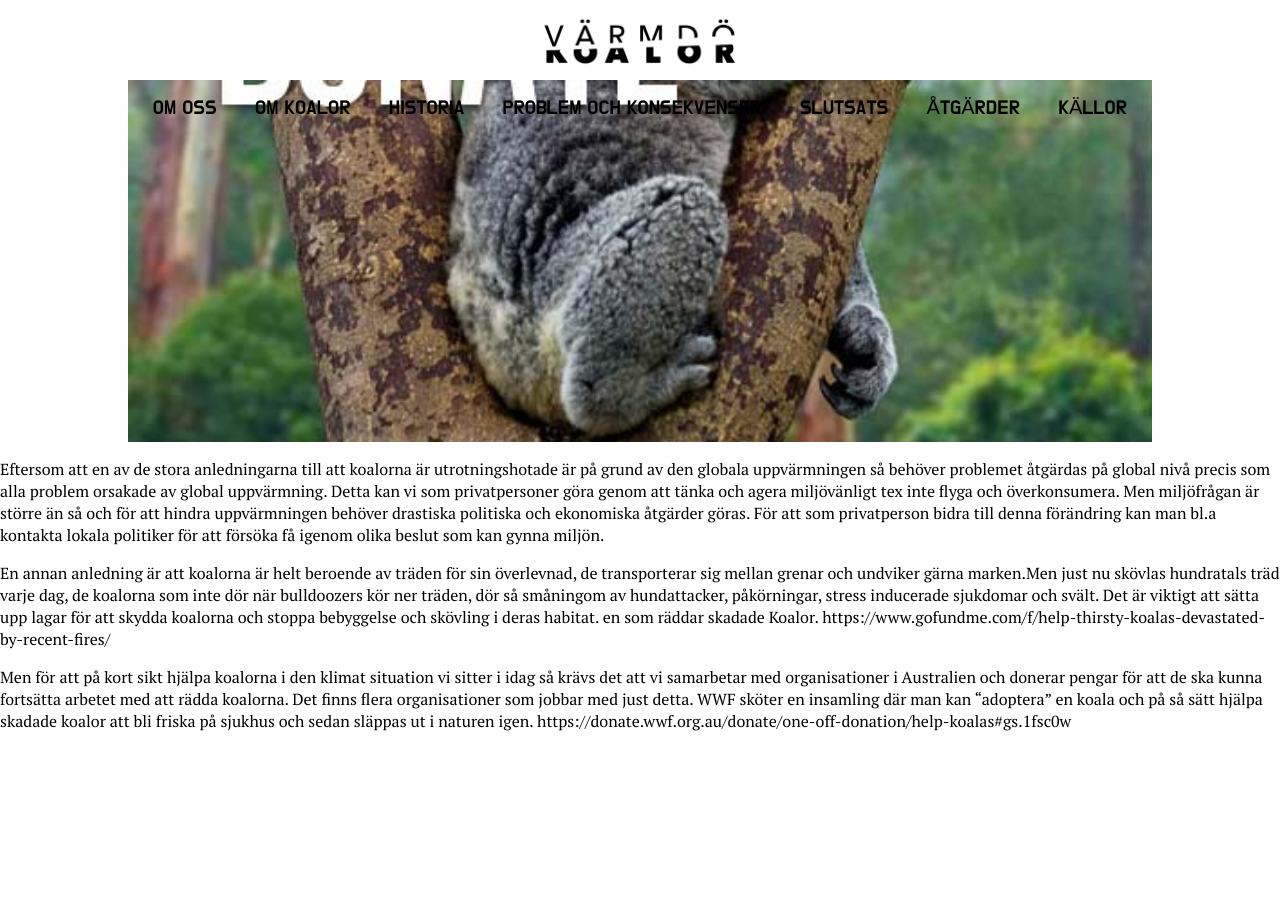
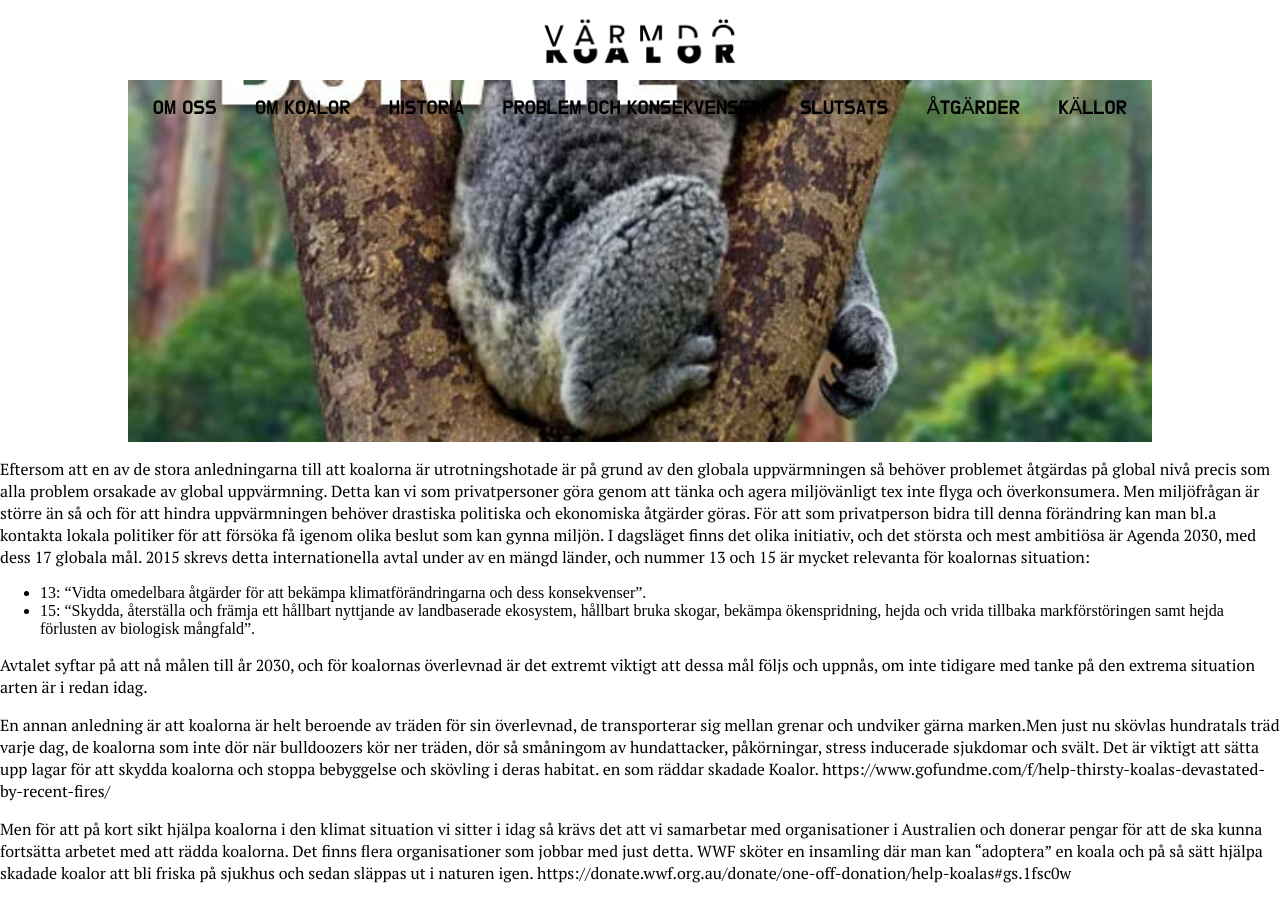
Before and after one commit to limbero/stackars-koalorna, a Jekyll site: the page built from _atgarder/atgarder.md, in a window 1280 px wide and 900 px high, scrolled down 1128 px. Built offline with Jekyll 4.4.1, drawn with Linux system fonts in a browser that asks for light colours; comment, search, counter and statistics services are not loaded; before the commit the page ends 1876 px from its top, so only the background shows below that.

Commit message:
Update atgarder.md

```diff
--- a/_atgarder/atgarder.md
+++ b/_atgarder/atgarder.md
@@ -9,7 +9,12 @@ Det är dock inte människorna som har drabbats hårdast av katastrofen, utan dj
 # Vad kan vi göra?
 <img alt="Bild på koala med uppmaningen att donera" src="{{ site.baseurl }}/assets/Donatakoalas.jpg" style="width: 80%; display: block; margin: 0 auto;">
 
-Eftersom att en av de stora anledningarna till att koalorna är utrotningshotade är på grund av den globala uppvärmningen så behöver problemet åtgärdas på global nivå precis som alla problem orsakade av global uppvärmning. Detta kan vi som privatpersoner göra genom att tänka och agera miljövänligt tex inte flyga och överkonsumera. Men miljöfrågan är större än så och för att hindra uppvärmningen behöver drastiska politiska och ekonomiska åtgärder göras. För att som privatperson bidra till denna förändring kan man bl.a kontakta lokala politiker för att försöka få igenom olika beslut som kan gynna miljön.
+Eftersom att en av de stora anledningarna till att koalorna är utrotningshotade är på grund av den globala uppvärmningen så behöver problemet åtgärdas på global nivå precis som alla problem orsakade av global uppvärmning. Detta kan vi som privatpersoner göra genom att tänka och agera miljövänligt tex inte flyga och överkonsumera. Men miljöfrågan är större än så och för att hindra uppvärmningen behöver drastiska politiska och ekonomiska åtgärder göras. För att som privatperson bidra till denna förändring kan man bl.a kontakta lokala politiker för att försöka få igenom olika beslut som kan gynna miljön. I dagsläget finns det olika initiativ, och det största och mest ambitiösa är Agenda 2030, med dess 17 globala mål. 2015 skrevs detta internationella avtal under av en mängd länder, och nummer 13 och 15 är mycket relevanta för koalornas situation:
+- 13: “Vidta omedelbara åtgärder för att bekämpa klimatförändringarna och dess konsekvenser”.
+- 15: “Skydda, återställa och främja ett hållbart nyttjande av landbaserade ekosystem, hållbart bruka skogar, bekämpa ökenspridning, hejda och vrida tillbaka markförstöringen samt hejda förlusten av biologisk mångfald”.
+
+Avtalet syftar på att nå målen till år 2030, och för koalornas överlevnad är det extremt viktigt att dessa mål följs och uppnås, om inte tidigare med tanke på den extrema situation arten är i redan idag.
+
 
 En annan anledning är att koalorna är helt beroende av träden för sin överlevnad, de transporterar sig mellan grenar och undviker gärna marken.Men just nu skövlas hundratals träd varje dag, de koalorna som inte dör när bulldoozers kör ner träden, dör så småningom av hundattacker, påkörningar, stress inducerade sjukdomar och svält. Det är viktigt att sätta upp lagar för att skydda koalorna och stoppa bebyggelse och skövling i deras habitat.
 en som räddar skadade Koalor.
```
